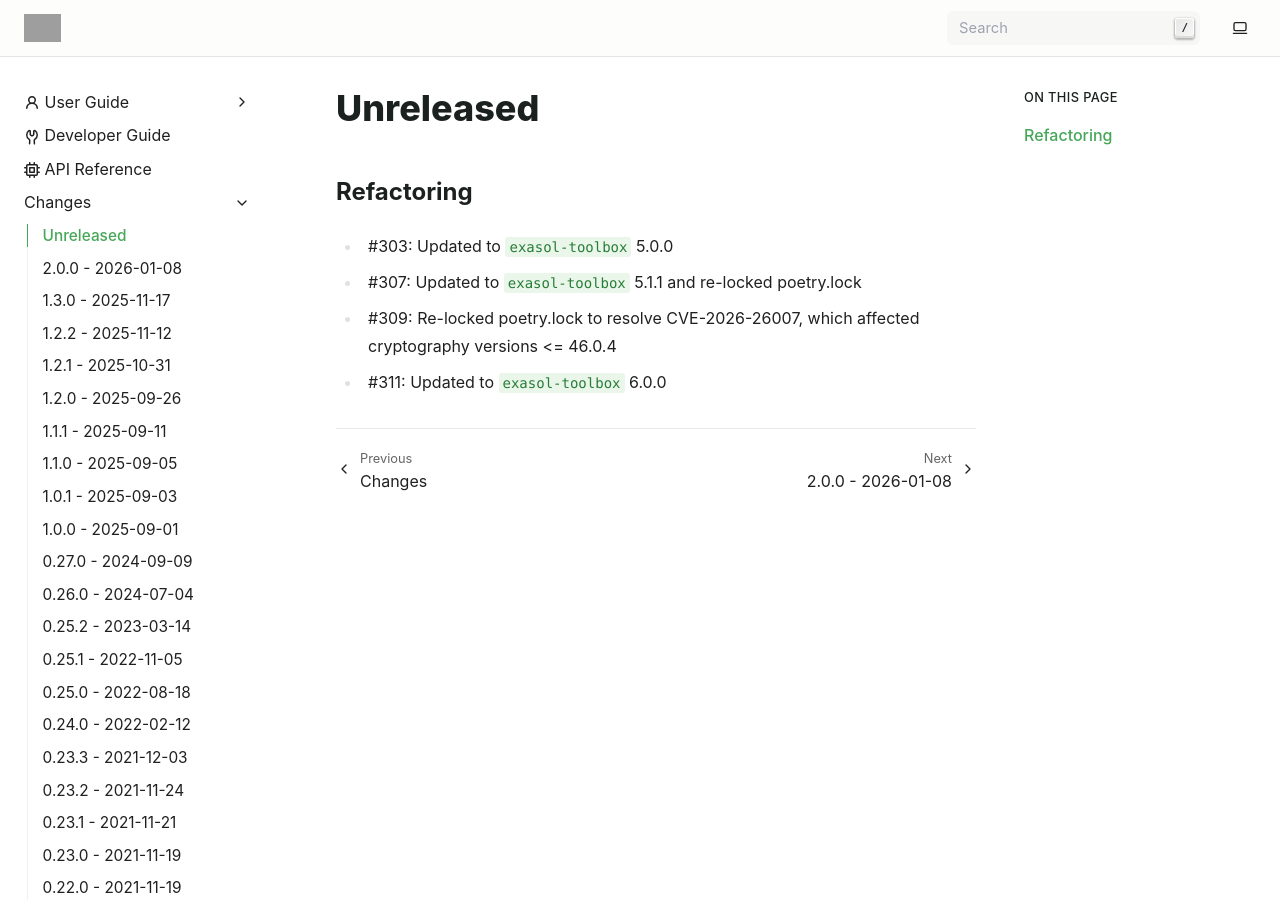
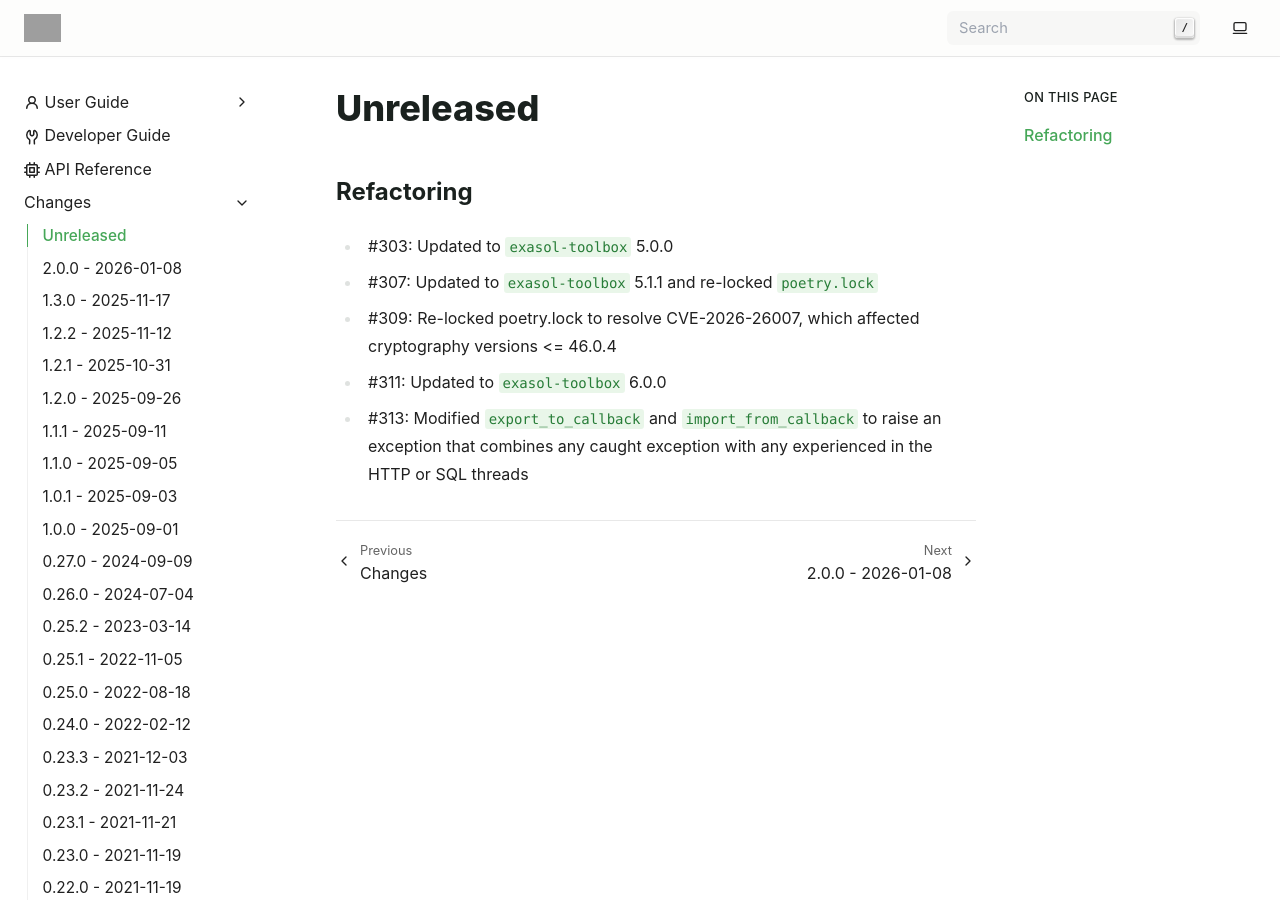
Before and after one commit to exasol/pyexasol, a Sphinx documentation site: the page built from doc/changes/unreleased.md, in a window 1280 px wide and 900 px high. Built offline with Sphinx 7.4.7, drawn with Linux system fonts in a browser that asks for light colours; grey boxes are pictures that could not be loaded.

Commit message:
Add changelog entry

```diff
--- a/doc/changes/unreleased.md
+++ b/doc/changes/unreleased.md
@@ -3,6 +3,8 @@
 ## Refactoring
 
 * #303: Updated to `exasol-toolbox` 5.0.0
-* #307: Updated to `exasol-toolbox` 5.1.1 and re-locked poetry.lock
+* #307: Updated to `exasol-toolbox` 5.1.1 and re-locked `poetry.lock`
 * #309: Re-locked poetry.lock to resolve CVE-2026-26007, which affected cryptography versions <= 46.0.4
 * #311: Updated  to `exasol-toolbox` 6.0.0
+* #313: Modified `export_to_callback` and `import_from_callback` to raise an exception
+that combines any caught exception with any experienced in the HTTP or SQL threads
```
